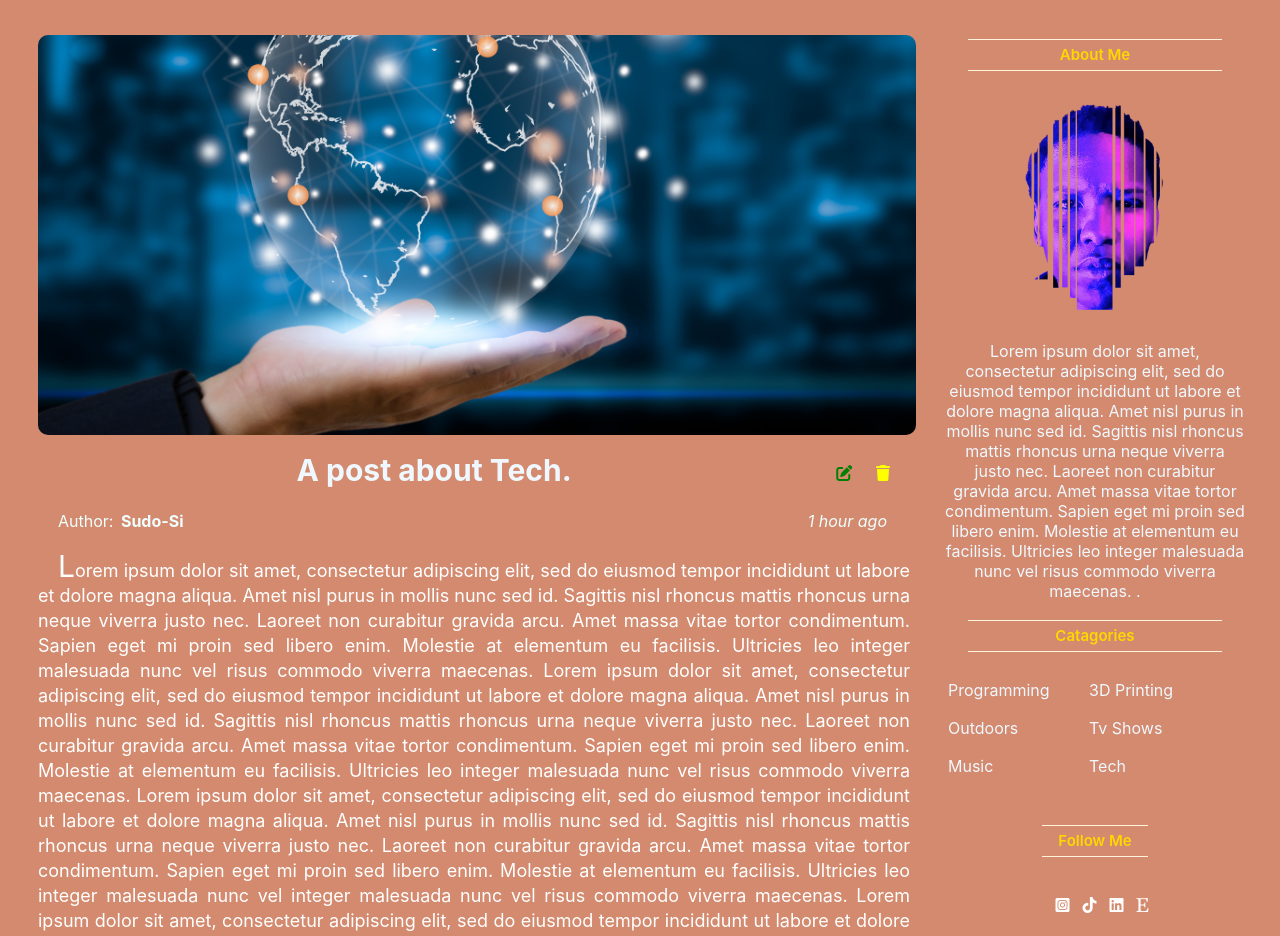
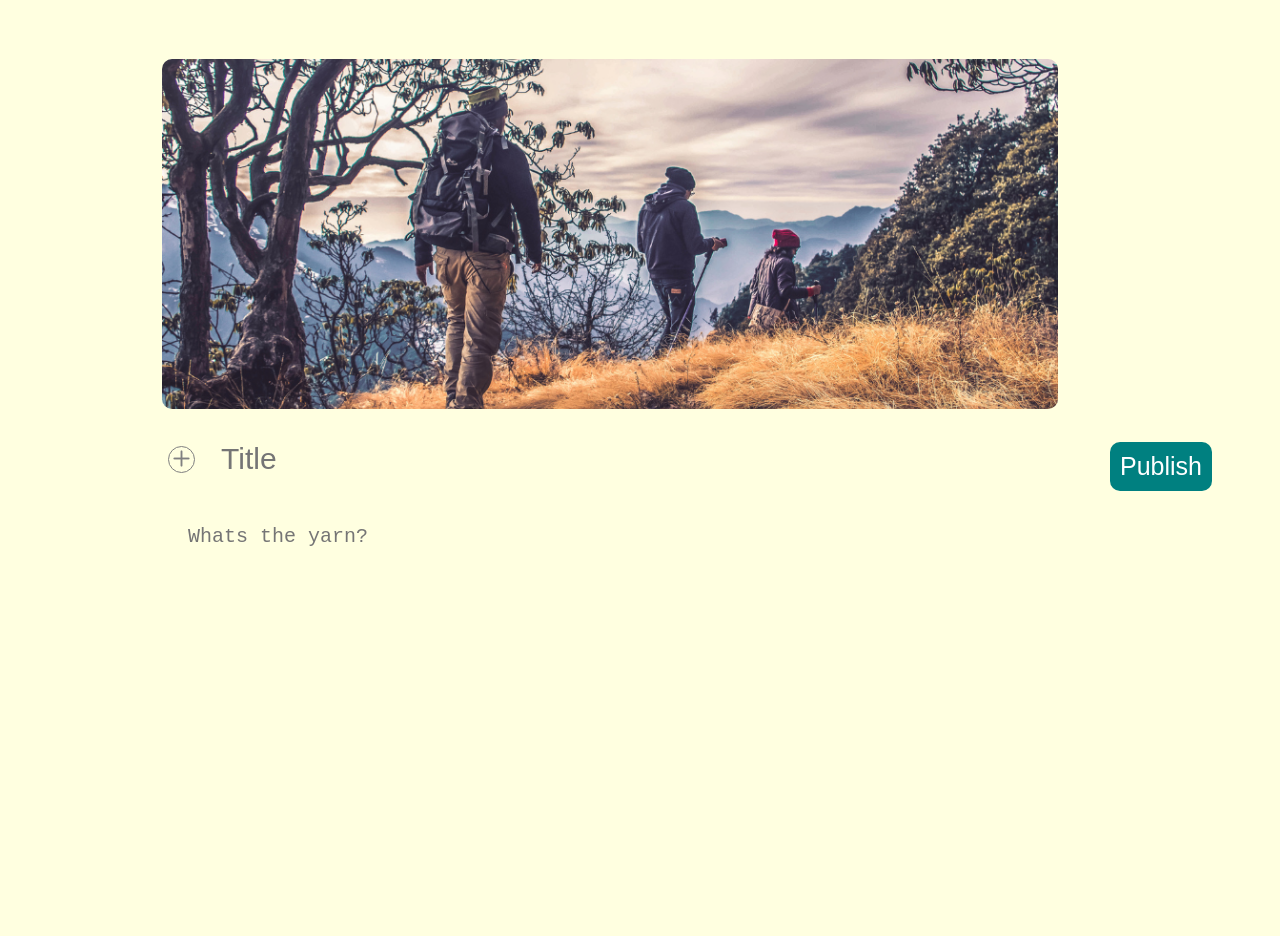
Before and after one commit to Sudo-Si/just-another-blog_design, a React (Create React App) app: page / in a window 1280 px wide. Shown: the top 936 px of the page. Built offline with nearby package versions, Linux system fonts and the light colour scheme.

Commit message:
write Post Page created

```diff
--- a/src/App.css
+++ b/src/App.css
@@ -9,7 +9,7 @@ p{
   color: aliceblue;
   font-size: 1rem;}
 *{
-  background-color:#D38A6E ;
+  background-color:lightyellow ;
 padding: 0;
 margin: 3px;}
 
@@ -350,3 +350,73 @@ margin-left: 20px;
 font-size: 30px;
 font-weight: 3600px;
 }
+.addPhotoIcon{
+  color: black;
+  width: 20px;
+}
+
+/* //write */
+
+/* write .writeForm writeFormGroup writeInput writeInput writeText writeSubmit */
+
+.write{
+  padding-top:50px
+}
+
+.writeForm{
+  position: relative;
+
+
+}
+.writeIcon{
+  width: 25px;
+  height: 25px;
+  border-radius: 50%;
+  border: 1px solid;
+  display: flex;
+  align-items: center;
+  justify-content: center;
+  font-size: 20px;
+  color: grey;
+  margin: 0;
+cursor: pointer;
+}
+.writeFormGroup{
+  margin-left: 150px ;
+  display: flex;
+  align-items: center;
+}
+.writeInput{
+  font-size: 30px;
+  border:none;
+  padding :20px;
+  width:70vh;
+}
+.writeInput:focus {
+  outline:none;
+}
+.writeText{
+  font-size: 20px;
+  height: 100vh;
+
+}
+.writeSubmit{
+  position: absolute;
+  top:20px;
+  right: 50px;
+  color: white;
+  background-color: teal;
+  border: none;
+  padding: 10px;
+  border-radius: 10px;
+  cursor: pointer;
+  font-size:25px;
+}
+.writeImg{
+  margin-left:150px ;
+  width: 70vw;
+  height: 350px;
+  border-radius: 10px;
+  object-fit: cover;
+
+}
--- a/src/App.js
+++ b/src/App.js
@@ -15,49 +15,52 @@ import About from './pages/About';
 import './App.css';
 // import Home from './pages/Home'
 import Single from './pages/single/Single';
+import Write from './components/write/write';
 import StyledNavbar from './components/StyledNavbar';
 function App() {
   // const [user,setUser] =useState(null)
   return (
+   <>
+   {/* <StyledNavbar/>  */}
+     {/* <Home/>  */}
+   {/* <Single/>  */}
+   <Write />
+   </>
 
-    <>
 
-    {/* <StyledNavbar/> */}
-    {/* <Home/> */}
-    <Single/>
 
-    </>
-    // <BrowserRouter>
-      /*
-      <Routes>
-        <Route path='/' element={<SharedLayout />}>
-        <Route index element={<Home/>}/>
-        <Route path='/products' element={<Products/>} />
-        <Route path='/about' element={<About/>} />
+  //  <BrowserRouter>
 
-        <Route path='/products' element={<SharedProductLayout />}>
-          <Route index element ={<Products />}/>
-          <Route path=':productId' element={<SingleProduct/>}/>
-        </Route>
+  //     <Routes>
+  //       <Route path='/' element={<SharedLayout />}>
+  //       <Route index element={<Home/>}/>
+  //       <Route path='/products' element={<Products/>} />
+  //       <Route path='/about' element={<About/>} />
+  //       <Route path='/single' element={<Single/>} />
 
-        <Route path='/login' element={<Login setUser ={setUser}></Login>} />
-        <Route
-        path='dashboard'
-         element={
-         <ProtectedRoute user={user}>
-          <Dashboard user ={user}/>
-         </ProtectedRoute>
-          }
-           />
+        // {/* <Route path='/products' element={<SharedProductLayout />}>
+        //   <Route index element ={<Products />}/>
+        //   <Route path=':productId' element={<SingleProduct/>}/>
+        // </Route>
+        // */}
+        // {/* <Route path='/login' element={<Login setUser ={setUser}></Login>} />
+        // <Route
+        // path='dashboard'
+        //  element={
+        //  <ProtectedRoute user={user}>
+        //   <Dashboard user ={user}/>
+        //  </ProtectedRoute>
+        //   }
+          //  />      */}
 
-        <Route path='*' element={<Error/>} />
-        </Route>
-      </Routes> */
-      // <Single/>
+        // {/* <Route path='*' element={<Error/>} />
+      //   </Route>
+      // </Routes>
+      //  <Single/>
 
-      // <Footer/>
+      //  <Footer/>
 
-    // {/* </BrowserRouter> */}
+  //  </BrowserRouter>  */}
   )
 }
 
--- a/src/components/Footer.js
+++ b/src/components/Footer.js
@@ -3,9 +3,7 @@ const  Footer =()=>
 {
     return (
         <div className="footer">
-
         <div className="footer-social-links">
-
         <p>Footer </p>
          <p>An application developed by simon Maswabi</p>
         </div>
--- a/src/components/SinglePost/SinglePost.js
+++ b/src/components/SinglePost/SinglePost.js
@@ -39,13 +39,7 @@ export default function SinglePost() {
         nunc sed id. Sagittis nisl rhoncus mattis rhoncus urna neque viverra justo nec.
         Laoreet non curabitur gravida arcu. Amet massa vitae tortor condimentum. Sapien
         eget mi proin sed libero enim. Molestie at elementum eu.
-
-
         </p>
-
-
-
-
        </div>
       </div>
       </>
--- a/src/components/StyledNavbar.js
+++ b/src/components/StyledNavbar.js
@@ -5,6 +5,7 @@ import Login from "./Login";
 import simon from '../images/simon.png'
 
 import About from '../pages/About'
+import Single from "../pages/single/Single";
 const  Navbar =()=>
 {
     return (
@@ -26,6 +27,8 @@ const  Navbar =()=>
             <NavLink to='/' className="lnk" element={<Home/>}>Home</NavLink>
 
             <NavLink to='/about' className="lnk" element={<About/>}>About</NavLink>
+            <NavLink to='/single' className="lnk" element={<Single />}>Post</NavLink>
+
             {/* <NavLink to='/contact' className="lnk" element={<About/>}>Contact</NavLink> */}
             {/* <NavLink to='/write' className="lnk" element={<About/>}>Write</NavLink> */}
             {/* <NavLink to='/login' className="lnk" element={<Login/>}>Login</NavLink>  */}
--- /dev/null
+++ b/src/components/write/write.js
@@ -0,0 +1,32 @@
+import React from 'react'
+import Outdoors from '../../images/Outdoors.png'
+export default function write() {
+  return (
+    <div>
+      <div className='write'>
+    <img src={Outdoors} alt="" className='writeImg'/>
+        <form action="" className='writeForm'>
+            <div className='writeFormGroup'>
+
+                <label htmlFor="fileInput">
+                    <i className="writeIcon fa-regular fa-plus"></i>
+                </label>
+                <input type="file" id="fileInput" style={{display:"none"}} />
+                <input type="text" placeholder='Title' id="fileInput" className='writeInput' autoFocus={true} />
+                </div>
+                <div className='writeFormGroup'>
+                    <textarea
+                        type="text"
+                        placeholder='Whats the yarn?'
+                        id="fileInput"
+                        className='writeInput writeText'
+                    ></textarea>
+
+
+            </div> <button className='writeSubmit' > Publish</button>
+        </form>
+      </div>
+      </div>
+
+  )
+}
```
